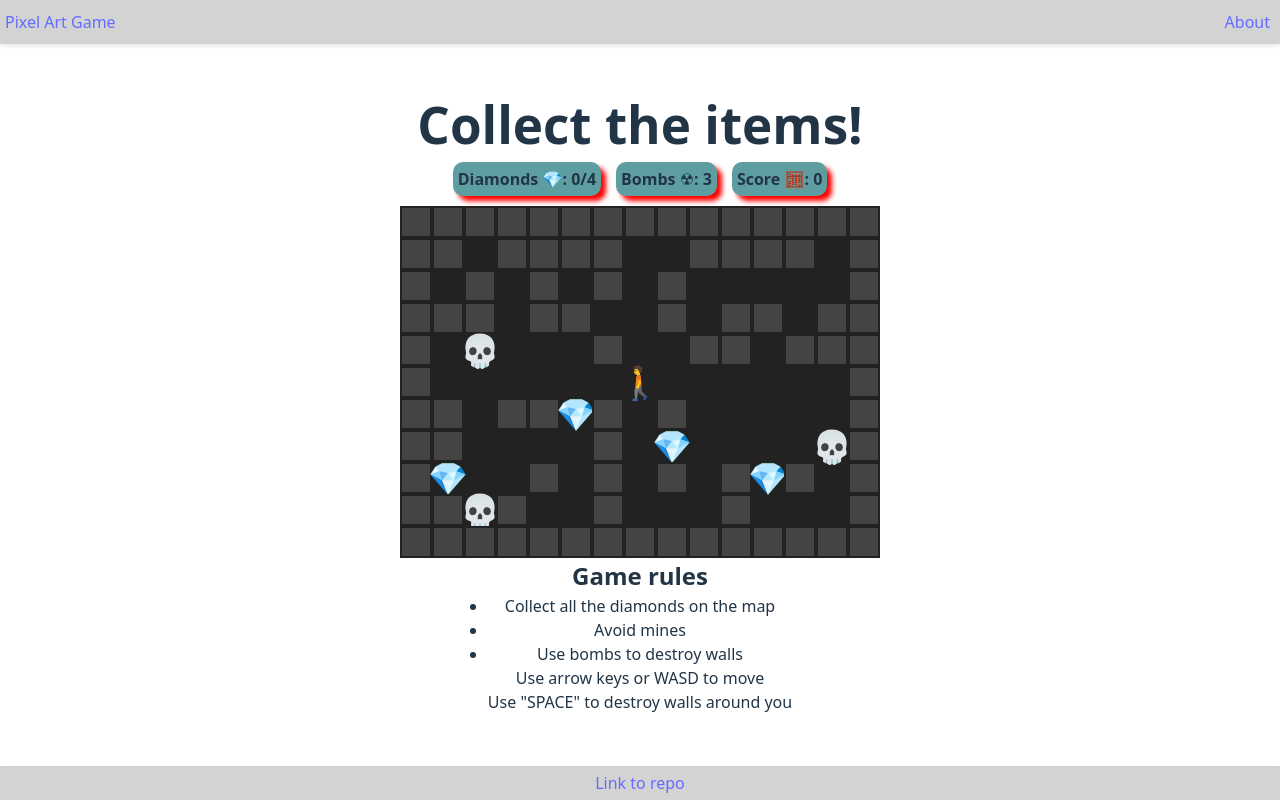
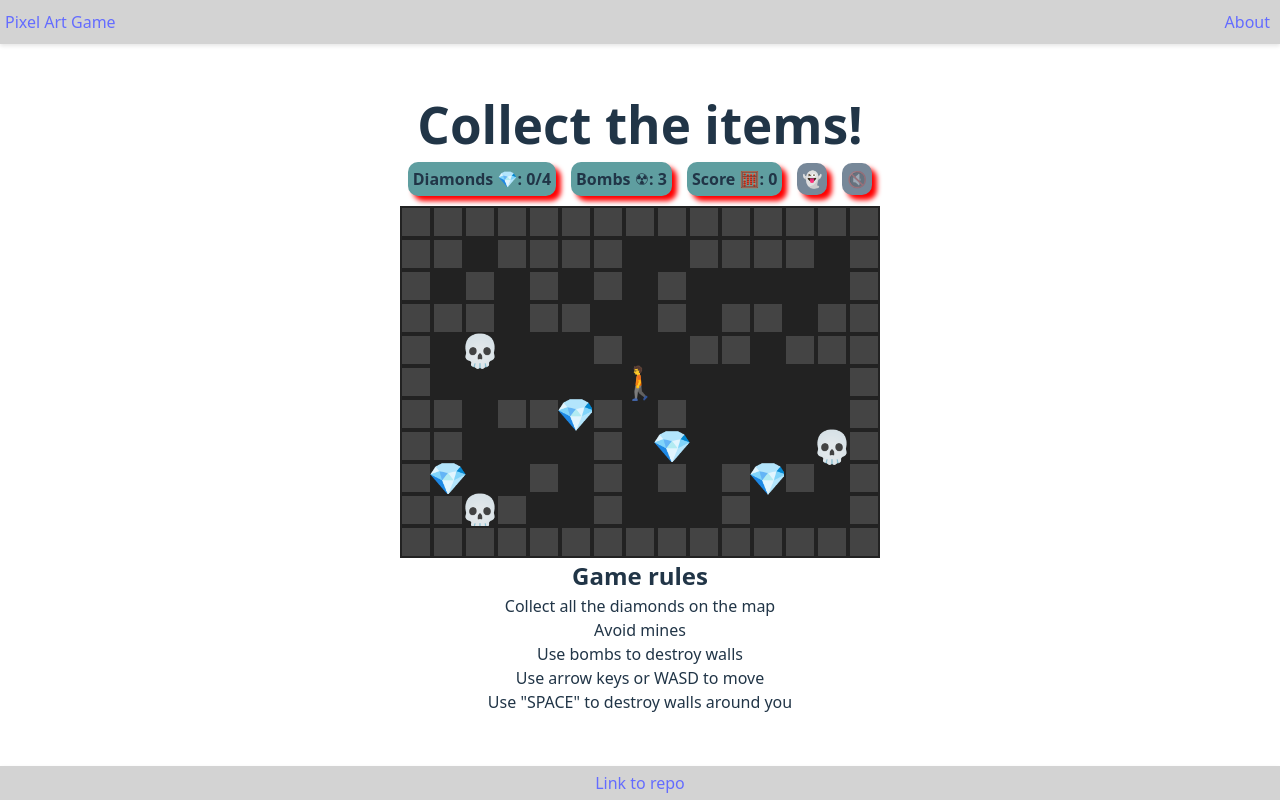
Before and after one commit to alvi0avcc/pixel-art-game, a React (Vite) app: page / in a window 1280 px wide. Built offline with nearby package versions, Linux system fonts and the light colour scheme.

Commit message:
feat: button for restart game

```diff
--- a/src/components/GameInstructions/GameInstructions.tsx
+++ b/src/components/GameInstructions/GameInstructions.tsx
@@ -2,11 +2,9 @@ const GameInstructions = () => {
   return (
     <div className="rules-container">
       <h2>Game rules</h2>
-      <ul>
-        <li>Collect all the diamonds on the map</li>
-        <li>Avoid mines</li>
-        <li>Use bombs to destroy walls</li>
-      </ul>
+      <p>Collect all the diamonds on the map</p>
+      <p>Avoid mines</p>
+      <p>Use bombs to destroy walls</p>
       <p className="info">Use arrow keys or WASD to move</p>
       <p className="info">Use "SPACE" to destroy walls around you</p>
     </div>
--- a/src/components/GameStats/GameStats.module.css
+++ b/src/components/GameStats/GameStats.module.css
@@ -1,6 +1,7 @@
 .gameStats {
   display: flex;
   gap: 15px;
+  align-items: center;
   justify-content: center;
   padding: 10px;
   background-color: transparent;
@@ -16,3 +17,7 @@
 .gameStats * {
   font-weight: 600;
 }
+
+.gameStats *:not(button):hover {
+  cursor: default;
+}
--- a/src/components/GameStats/GameStats.tsx
+++ b/src/components/GameStats/GameStats.tsx
@@ -3,12 +3,15 @@ import React from 'react';
 import DiamondCounter from './DiamondCounter';
 import BombCounter from './BombCounter';
 import ScoreCounter from './ScoreCounter';
+import ReloadGame from '../reloadGame/reloadGame';
+import SoundOnOf from '../soundOnOf/soundOnOf';
 
 interface GameStatsProps {
   collectedDiamonds: number;
   totalDiamonds: number;
   bombs: number;
   score: number;
+  onRestart: () => void;
 }
 
 const GameStats: React.FC<GameStatsProps> = ({
@@ -16,6 +19,7 @@ const GameStats: React.FC<GameStatsProps> = ({
   totalDiamonds,
   bombs,
   score,
+  onRestart,
 }) => {
   return (
     <section className={styles.gameStats}>
@@ -25,6 +29,8 @@ const GameStats: React.FC<GameStatsProps> = ({
       />
       <BombCounter bombs={bombs} />
       <ScoreCounter score={score} />
+      <ReloadGame onRestart={onRestart} />
+      <SoundOnOf soundOn={false} />
     </section>
   );
 };
--- /dev/null
+++ b/src/components/reloadGame/reloadGame.module.css
@@ -0,0 +1,16 @@
+.reloadGameButton {
+  background-color: lightslategray;
+  border: none;
+  transition: transform 0.2s ease;
+}
+
+.reloadGameButton:hover {
+  transform: scale(1.5);
+  background-color: transparent;
+  box-shadow: none;
+  border: none;
+}
+
+.reloadGameButton:focus {
+  outline: none;
+}
--- /dev/null
+++ b/src/components/reloadGame/reloadGame.tsx
@@ -0,0 +1,20 @@
+import styles from './ReloadGame.module.css';
+import { type FC } from 'react';
+
+interface ReloadGameProps {
+  onRestart: () => void;
+}
+
+const ReloadGame: FC<ReloadGameProps> = ({ onRestart }) => {
+  return (
+    <button
+      className={styles.reloadGameButton}
+      title="Restart Game"
+      onClick={onRestart}
+    >
+      👻
+    </button>
+  );
+};
+
+export default ReloadGame;
--- /dev/null
+++ b/src/components/soundOnOf/soundOnOf.module.css
@@ -0,0 +1,16 @@
+.SoundOnOfButton {
+  background-color: lightslategray;
+  border: none;
+  transition: transform 0.2s ease;
+}
+
+/* .SoundOnOfButton:hover {
+  transform: scale(1.5);
+  background-color: transparent;
+  box-shadow: none;
+  border: none;
+}
+
+.SoundOnOfButton:focus {
+  outline: none;
+} */
--- /dev/null
+++ b/src/components/soundOnOf/soundOnOf.tsx
@@ -0,0 +1,16 @@
+import styles from './SoundOnOf.module.css';
+import { type FC } from 'react';
+
+interface SoundOnOfProps {
+  soundOn: boolean;
+}
+
+const SoundOnOf: FC<SoundOnOfProps> = ({ soundOn }) => {
+  return (
+    <button className={styles.SoundOnOfButton} disabled title="Sound On/Of">
+      {soundOn ? '🔈' : '🔇'}
+    </button>
+  );
+};
+
+export default SoundOnOf;
--- a/src/const/const.ts
+++ b/src/const/const.ts
@@ -10,4 +10,5 @@ export const initialPlayer: PlayerType = {
   x: Math.trunc(GameConfig.MapWidth / 2),
   y: Math.trunc(GameConfig.MapHeight / 2),
   direction: 'left',
+  bombCount: 3,
 };
--- a/src/pages/HomePage/HomePage.tsx
+++ b/src/pages/HomePage/HomePage.tsx
@@ -27,7 +27,7 @@ const HomePage = () => {
   const [exploding, setExploding] = useState<{
     [key: string]: boolean;
   }>({});
-  const [bombs, setBombs] = useState(3);
+  const [bombs, setBombs] = useState(initialPlayer.bombCount);
   const [gameState, setGameState] = useState<GameState>('none');
 
   const handleKeyDown = useGameControls({
@@ -74,6 +74,7 @@ const HomePage = () => {
         totalDiamonds={totalDiamonds}
         bombs={bombs}
         score={score}
+        onRestart={() => reInitGame()}
       />
       <section className={styles.gameArea}>
         <GameMap
```
Also changed, not shown: src/types/types.ts (+6 -12 lines).
